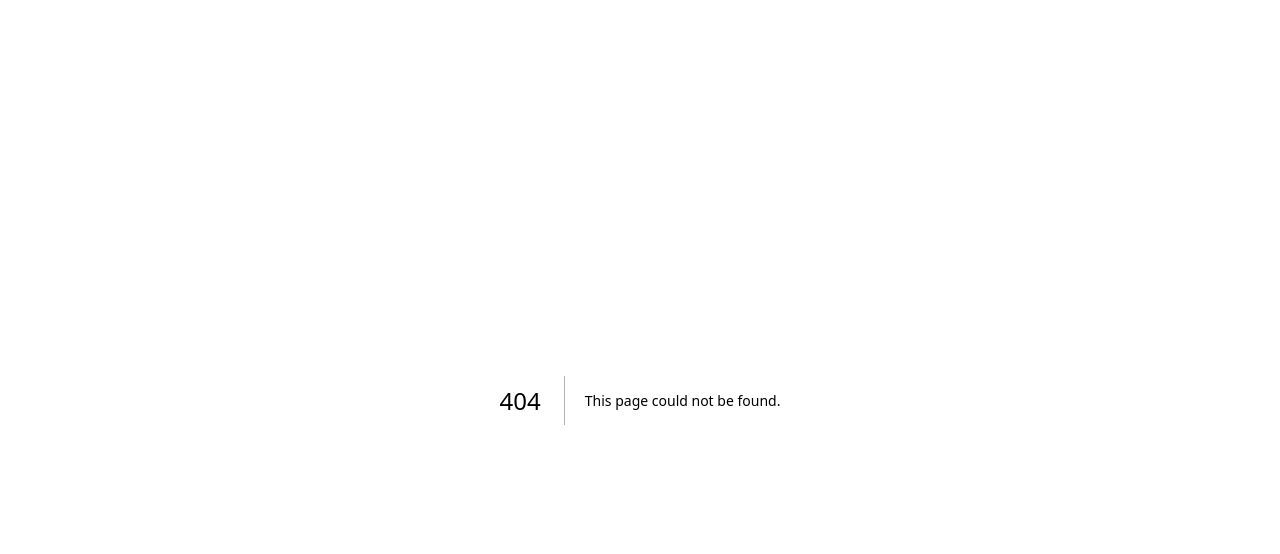
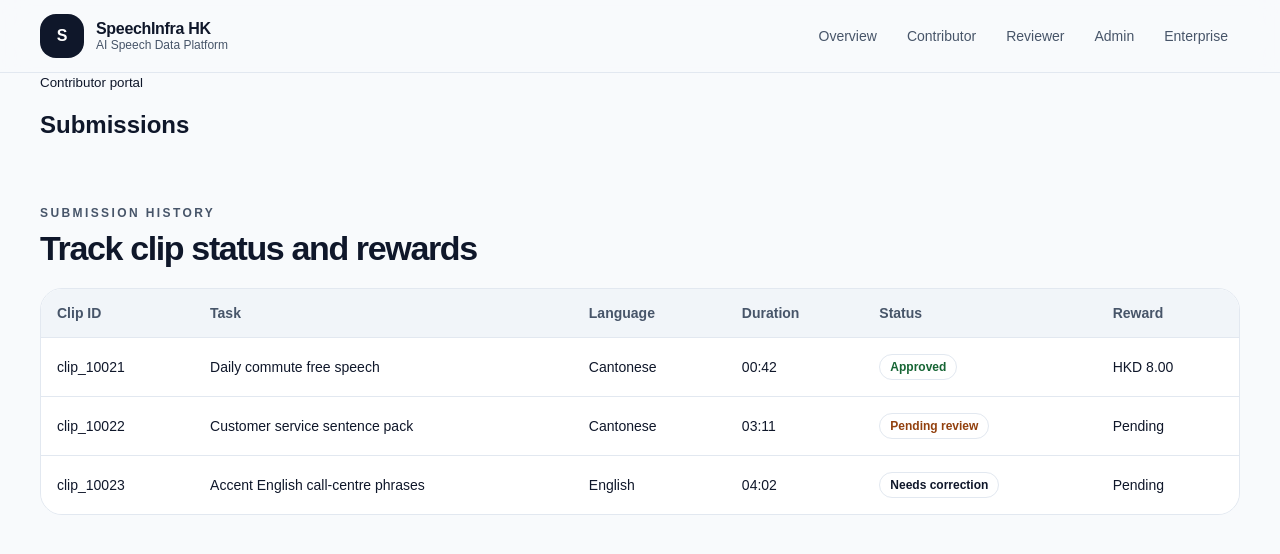
Before and after one commit to Zvezdaivan/alphaUAT, a Next.js app: page /contributor/submissions in a window 1280 px wide. Before the commit this address had no page. Shown: the top 554 px of the page. Built offline with nearby package versions, Linux system fonts and the light colour scheme.

Commit message:
Add contributor submissions route

```diff
--- /dev/null
+++ b/app/contributor/submissions/page.tsx
@@ -0,0 +1,37 @@
+import { AppShell, Section, StatusBadge } from "@/components/shell";
+import { submissions } from "@/lib/mock-data";
+
+export default function ContributorSubmissionsPage() {
+  return (
+    <AppShell title="Submissions" subtitle="Contributor portal">
+      <Section eyebrow="Submission history" title="Track clip status and rewards">
+        <div className="tableWrap">
+          <table>
+            <thead>
+              <tr>
+                <th>Clip ID</th>
+                <th>Task</th>
+                <th>Language</th>
+                <th>Duration</th>
+                <th>Status</th>
+                <th>Reward</th>
+              </tr>
+            </thead>
+            <tbody>
+              {submissions.map((submission) => (
+                <tr key={submission.id}>
+                  <td>{submission.id}</td>
+                  <td>{submission.task}</td>
+                  <td>{submission.language}</td>
+                  <td>{submission.duration}</td>
+                  <td><StatusBadge status={submission.status} /></td>
+                  <td>{submission.reward}</td>
+                </tr>
+              ))}
+            </tbody>
+          </table>
+        </div>
+      </Section>
+    </AppShell>
+  );
+}
```
